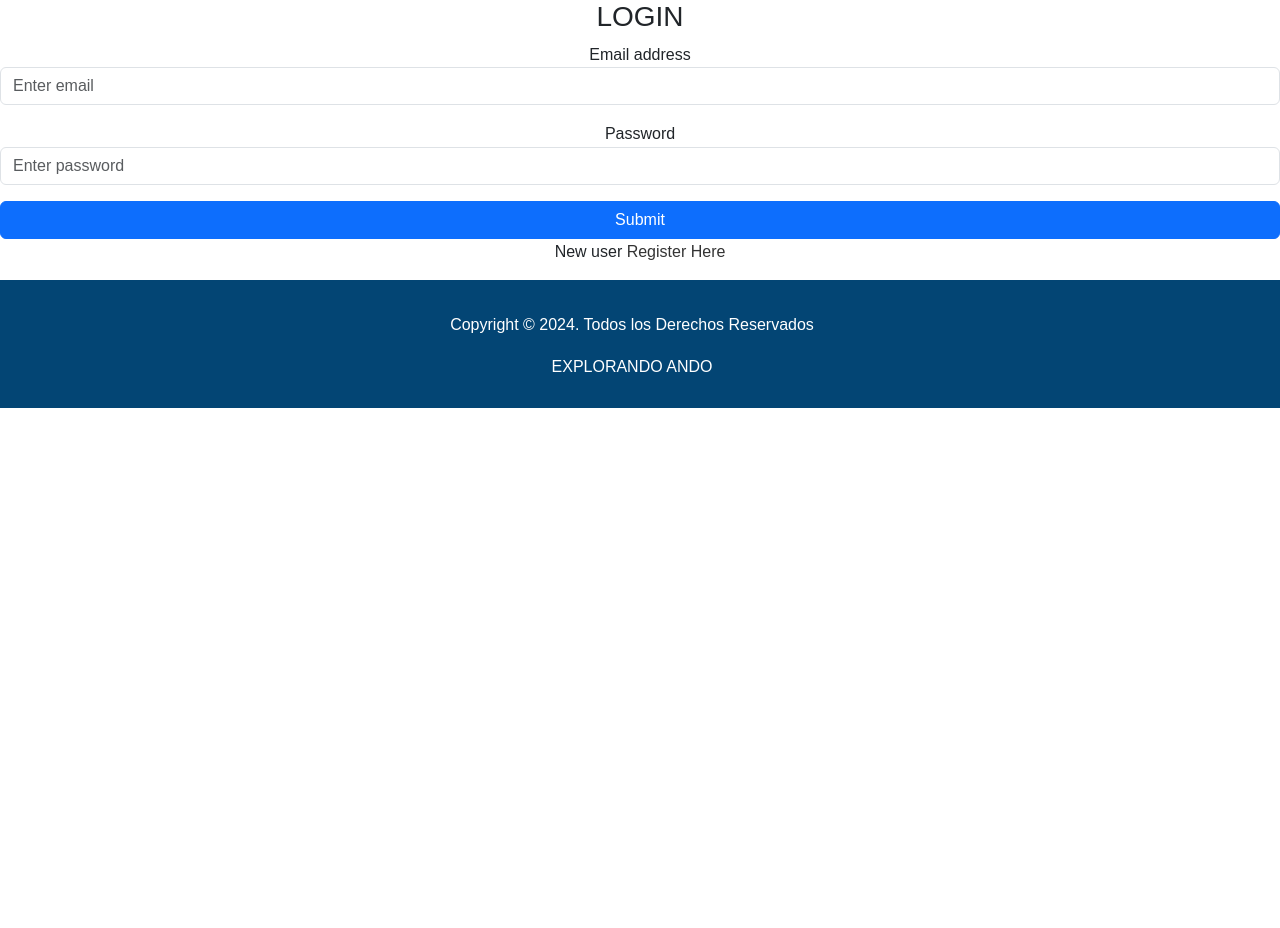
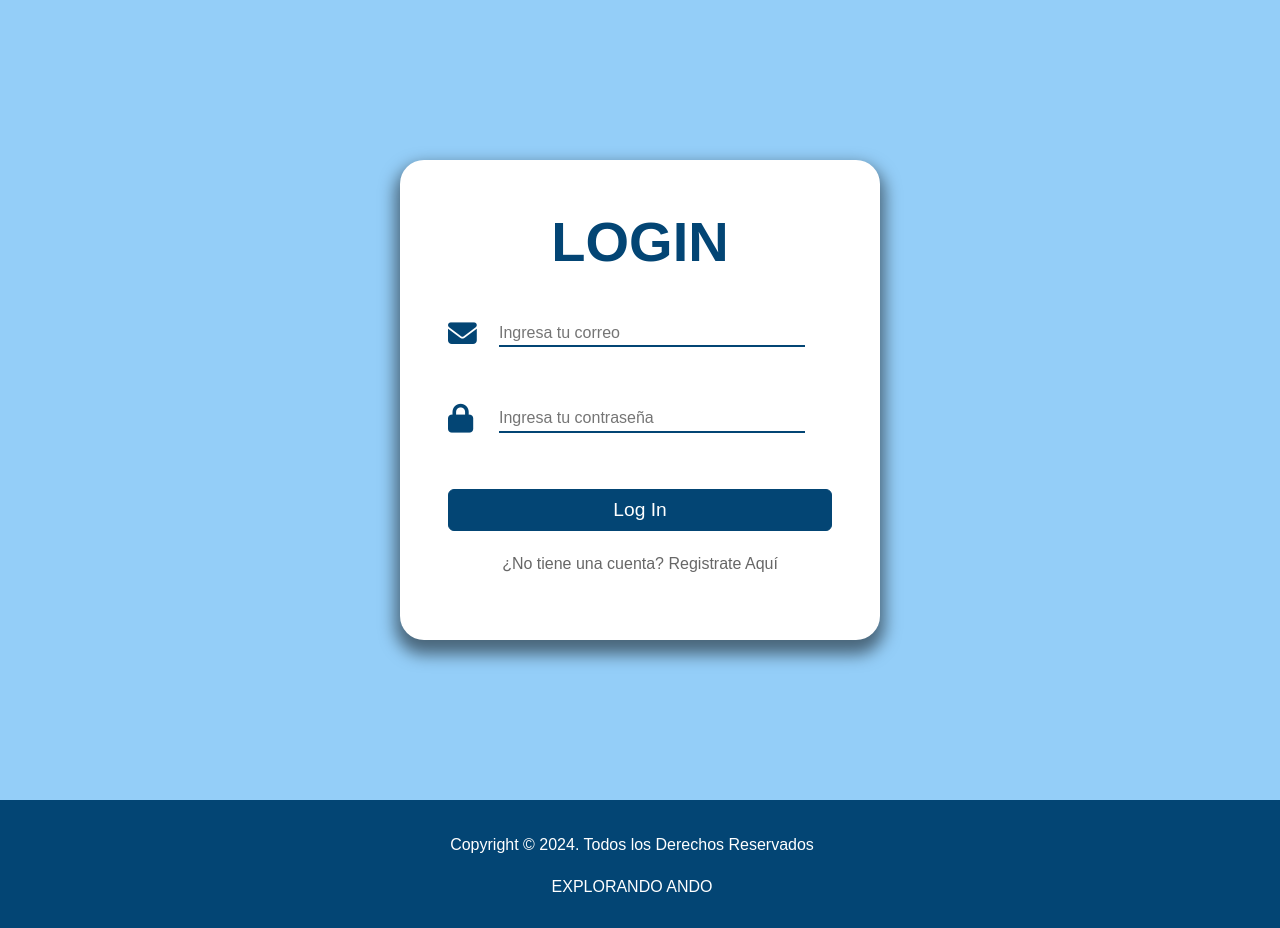
Before and after one commit to SalomeMosquera/ProyectoWEB_Final, a React (Vite) app: page / in a window 1280 px wide. Before the commit the page ends 800 px from the top, so only its background shows below. Built offline with nearby package versions, Linux system fonts and the light colour scheme; a web font is replaced by a local one.

Commit message:
CSS de Login y Registro

```diff
--- a/src/App.css
+++ b/src/App.css
@@ -23,6 +23,178 @@ body {
   line-height: 1.6;
   max-width: 100%;
   background-color: #fff;
+}
+
+/*Log-In*/
+.logIn {
+  display: flex;
+  justify-content: center;
+  align-items: center;
+  flex-direction: column;
+  background-color: #94cef8;
+  width: 100%;
+  height: 100vh;
+}
+
+.logIn form {
+  width: 100%;
+  max-width: 30rem;
+  padding: 3rem;
+  margin: 0rem 1rem;
+  background-color: #ffffff;
+  border-radius: 1.5rem;
+  box-shadow: 0rem 0.6rem 1rem 0.3rem rgba(0, 0, 0, 0.5);
+}
+
+.logIn form h3 {
+  font-weight: bold;
+  font-size: 3.5rem;
+  color: #034574;
+  margin-bottom: 1.5rem;
+}
+
+.logIn form .input-correcto {
+  width: 85%;
+  margin: 1.3rem 0rem;
+  border: none;
+  border-bottom: 2px solid #034574;
+  border-radius: 0;
+  font-size: 1rem;
+}
+
+.logIn form .input-correcto:hover {
+  background-color: #e0eef8;
+  border-radius: 0.2rem;
+}
+
+.mb-3 {
+  display: flex;
+  justify-content: center;
+  align-items: center;
+  font-size: 1.8rem;
+  color: #034574;
+}
+
+.mb-3 i {
+  margin-right: 0rem;
+  width: 1.5rem;
+}
+
+.logIn form button {
+  background-color: #034574;
+  border-color: #034574;
+  margin: 1.2rem 0rem;
+  font-size: 1.2rem;
+}
+
+.logIn form button:hover {
+  background-color: #006dbb;
+  border-color: #006dbb;
+}
+
+.register-text {
+  color: #676767;
+}
+.register-text a {
+  color: #676767;
+}
+
+/*Registro*/
+.registro {
+  display: flex;
+  justify-content: center;
+  align-items: center;
+  flex-direction: column;
+  background-color: #94cef8;
+  width: 100%;
+  min-height: 100vh;
+}
+
+.registro form {
+  width: 100%;
+  max-width: 30rem;
+  margin: 3rem 2rem 6rem 1rem;
+  padding: 2.2rem;
+  background-color: #ffffff;
+  border-radius: 1.5rem;
+  box-shadow: 0rem 0.6rem 1rem 0.3rem rgba(0, 0, 0, 0.5);
+}
+
+.registro form h3 {
+  font-weight: bold;
+  font-size: 2.5rem;
+  color: #034574;
+  margin-bottom: 0.4rem;
+}
+
+.registro form .input-correcto {
+  width: 85%;
+  padding-left: 0.25rem;
+  margin: 0.6rem 0rem;
+  border: none;
+  border-bottom: 2px solid #034574;
+  border-radius: 0;
+  font-size: 1rem;
+}
+
+.registro form .input-correcto:hover {
+  background-color: #e0eef8;
+  border-radius: 0.2rem;
+}
+
+.mb-3 {
+  display: flex;
+  justify-content: center;
+  align-items: center;
+  font-size: 1.8rem;
+  color: #034574;
+}
+
+.registro form button {
+  background-color: #034574;
+  border-color: #034574;
+  margin: 1rem 0rem;
+  font-size: 1.2rem;
+}
+
+.registro form button:hover {
+  background-color: #006dbb;
+  border-color: #006dbb;
+}
+
+/*Validaciones*/
+.error-text {
+  color: red;
+  font-size: 1rem;
+}
+
+.logIn form .input-error {
+  width: 85%;
+  padding-left: 0.25rem;
+  margin: 0.6rem 0rem;
+  border: none;
+  border-radius: 0;
+  font-size: 1rem;
+  background-color: rgb(255, 201, 201);
+  border-bottom: 2px solid #930000;
+}
+.registro form .input-error {
+  width: 85%;
+  padding-left: 0.25rem;
+  margin: 0.6rem 0rem;
+  border: none;
+  border-radius: 0;
+  font-size: 1rem;
+  background-color: rgb(255, 201, 201);
+  border-bottom: 2px solid #930000;
+}
+
+.logIn form .input-error:hover {
+  background-color: rgb(255, 152, 152);
+}
+
+.registro form .input-error:hover {
+  background-color: rgb(255, 152, 152);
 }
 
 .fixed {
--- /dev/null
+++ b/src/assets/Componentes/FormError.jsx
@@ -0,0 +1,16 @@
+import React from "react";
+
+const FormError = ({ error }) => {
+  return (
+    <>
+      {error && (
+        <p className="error-text">
+          <span>OOPs! </span>
+          {error.message}
+        </p>
+      )}
+    </>
+  );
+};
+
+export default FormError;
--- /dev/null
+++ b/src/assets/Componentes/FormInput.jsx
@@ -0,0 +1,25 @@
+import { forwardRef } from "react";
+import React from "react";
+
+const FormInput = forwardRef(
+  ({ type, placeholder, onChange, onBlur, name, error, children }, ref) => {
+    const errorClassInput = error ? "input-error" : "input-correcto";
+
+    return (
+      <div className="mb-6">
+        <input
+          className={errorClassInput}
+          type={type}
+          placeholder={placeholder}
+          ref={ref}
+          onChange={onChange}
+          onBlur={onBlur}
+          name={name}
+        />
+        {children}
+      </div>
+    );
+  }
+);
+
+export default FormInput;
--- a/src/assets/Context/Login.jsx
+++ b/src/assets/Context/Login.jsx
@@ -4,17 +4,30 @@ import { auth } from "../Firebase/firebase";
 import { toast } from "react-toastify";
 import { useNavigate } from "react-router-dom";
 import { BrowserRouter as Router, NavLink } from "react-router-dom";
+import { formValidate } from "../utils/formValidate";
+import { useForm } from "react-hook-form";
+
+import FormError from "../Componentes/FormError";
+import FormInput from "../Componentes/FormInput";
 
 const login = () => {
   const [email, setEmail] = useState("");
   const [password, setPassword] = useState("");
   const navigate = useNavigate();
 
-  const handleSubmit = async (e) => {
+  const {
+    register,
+    handleSubmit,
+    formState: { errors },
+  } = useForm();
+
+  const { required, patternEmail, minLength, validateTrim } = formValidate();
+
+  const Submit = async (e) => {
     e.preventDefault();
     try {
       await signInWithEmailAndPassword(auth, email, password);
-      console.log("User logged in Successfully");
+      console.log("Usuario loggeado Exitosamente!");
       navigate("/home");
       toast.success("User logged in Successfully", {
         position: "top-center",
@@ -29,40 +42,55 @@ const login = () => {
   };
 
   return (
-    <form onSubmit={handleSubmit}>
+    <>
+      <div className="logIn">
+        <form onSubmit={handleSubmit(Submit)}>
           <h3>Login</h3>
 
           <div className="mb-3">
-        <label>Email address</label>
-        <input
+            <i className="fa-solid fa-envelope"></i>
+            <FormInput
               type="email"
-          className="form-control"
-          placeholder="Enter email"
-          value={email}
-          onChange={(e) => setEmail(e.target.value)}
-        />
+              placeholder="Ingresa tu correo"
+              // onChange={(e) => setEmail(e.target.value)}
+              {...register("email", {
+                required,
+                pattern: patternEmail,
+              })}
+              error={errors.email}
+            >
+              <FormError error={errors.email} />
+            </FormInput>
           </div>
 
           <div className="mb-3">
-        <label>Password</label>
-        <input
+            <i className="fa-solid fa-lock"></i>
+            <FormInput
               type="password"
-          className="form-control"
-          placeholder="Enter password"
-          value={password}
-          onChange={(e) => setPassword(e.target.value)}
-        />
+              placeholder="Ingresa tu contraseña"
+              // onChange={(e) => setPassword(e.target.value)}
+              {...register("password", {
+                required,
+                minLength,
+                validate: validateTrim,
+              })}
+              error={errors.password}
+            >
+              <FormError error={errors.password} />
+            </FormInput>
           </div>
 
           <div className="d-grid">
             <button type="submit" className="btn btn-primary">
-          Submit
+              Log In
             </button>
           </div>
-      <p className="forgot-password text-right">
-        New user <a href="/register">Register Here</a>
+          <p className="register-text text-right">
+            ¿No tiene una cuenta? <a href="/register">Registrate Aquí</a>
           </p>
         </form>
+      </div>
+    </>
   );
 };
 
--- a/src/assets/Context/Register.jsx
+++ b/src/assets/Context/Register.jsx
@@ -3,12 +3,27 @@ import React, { useState } from "react";
 import { auth, db } from "../Firebase/firebase";
 import { setDoc, doc } from "firebase/firestore";
 import { toast } from "react-toastify";
+import { formValidate } from "../utils/formValidate";
+import { useForm } from "react-hook-form";
+
+import FormError from "../Componentes/FormError";
+import FormInput from "../Componentes/FormInput";
 
 const Register = () => {
   const [email, setEmail] = useState("");
   const [password, setPassword] = useState("");
   const [fname, setFname] = useState("");
   const [lname, setLname] = useState("");
+
+  const {
+    register,
+    handleSubmit,
+    formState: { errors },
+    getValues,
+  } = useForm();
+
+  const { required, patternEmail, minLength, validateTrim, validateEquals } =
+    formValidate();
 
   const handleRegister = async (e) => {
     e.preventDefault();
@@ -24,7 +39,7 @@ const Register = () => {
           photo: "",
         });
       }
-      console.log("User Registered Successfully!!");
+      console.log("Usuario Registrado Exitosamente!!");
       toast.success("User Registered Successfully!!", {
         position: "top-center",
       });
@@ -37,61 +52,96 @@ const Register = () => {
   };
 
   return (
-    <form onSubmit={handleRegister}>
+    <>
+      <div className="registro">
+        <form onSubmit={handleSubmit(handleRegister)}>
           <h3>Sign Up</h3>
 
           <div className="mb-3">
-        <label>First name</label>
-        <input
+            <i className="fa-solid fa-user-large"></i>
+            <FormInput
               type="text"
-          className="form-control"
-          placeholder="First name"
-          onChange={(e) => setFname(e.target.value)}
-          required
-        />
+              // className="form-control"
+              placeholder="Nombre"
+              {...register("fname", { required })}
+              error={errors.fname}
+            >
+              <FormError error={errors.fname} />
+            </FormInput>
           </div>
 
           <div className="mb-3">
-        <label>Last name</label>
-        <input
+            <i className="fa-solid fa-user-group"></i>
+            <FormInput
               type="text"
-          className="form-control"
-          placeholder="Last name"
-          onChange={(e) => setLname(e.target.value)}
-        />
+              // className="form-control"
+              placeholder="Apellido"
+              {...register("lname", { required })}
+              error={errors.lname}
+            >
+              <FormError error={errors.lname} />
+            </FormInput>
           </div>
 
           <div className="mb-3">
-        <label>Email address</label>
-        <input
+            <i className="fa-solid fa-envelope"></i>
+            <FormInput
               type="email"
-          className="form-control"
-          placeholder="Enter email"
-          onChange={(e) => setEmail(e.target.value)}
-          required
-        />
+              // className="form-control"
+              placeholder="Ingresa tu correo"
+              {...register("email", {
+                required,
+                pattern: patternEmail,
+              })}
+              error={errors.email}
+            >
+              <FormError error={errors.email} />
+            </FormInput>
           </div>
 
           <div className="mb-3">
-        <label>Password</label>
-        <input
+            <i className="fa-solid fa-lock"></i>
+            <FormInput
               type="password"
-          className="form-control"
-          placeholder="Enter password"
-          onChange={(e) => setPassword(e.target.value)}
-          required
-        />
+              // className="form-control"
+              placeholder="Contraseña"
+              {...register("password", {
+                required,
+                minLength,
+                validate: validateTrim,
+              })}
+              error={errors.password}
+            >
+              <FormError error={errors.password} />
+            </FormInput>
+          </div>
+
+          <div className="mb-3">
+            <i className="fa-solid fa-lock"></i>
+            <FormInput
+              type="password"
+              // className="form-control"
+              placeholder="Repite la contraseña"
+              {...register("password2", {
+                validate: validateEquals(getValues("password")),
+              })}
+              error={errors.password2}
+            >
+              <FormError error={errors.password2} />
+            </FormInput>
           </div>
 
           <div className="d-grid">
             <button type="submit" className="btn btn-primary">
-          Sign Up
+              Registrate
             </button>
           </div>
-      <p className="forgot-password text-right">
-        Already registered <a href="/login">Login</a>
+          <p className="register-text text-right">
+            ¿Ya tienes cuenta? <a href="/login">Login</a>
           </p>
         </form>
+      </div>
+    </>
   );
 };
 
--- /dev/null
+++ b/src/assets/utils/formValidate.js
@@ -0,0 +1,30 @@
+export const formValidate = (getValues) => {
+  return {
+    required: {
+      value: true,
+      message: "Campo Obligatorio",
+    },
+    patternEmail: {
+      value:
+        /[a-z0-9]+(\.[_a-z0-9]+)*@[a-z0-9-]+(\.[a-z0-9-]+)*(\.[a-z]{2,15})/,
+      message: "Formato de Email incorrecto.",
+    },
+    minLength: {
+      value: 8,
+      message: "Mínimo 8 caracteres",
+    },
+    validateTrim: {
+      trim: (v) => {
+        if (!v.trim()) {
+          return "No se aceptan espacios como caracteres";
+        }
+        return true;
+      },
+    },
+    validateEquals(value) {
+      return {
+        equals: (v) => v === value || "No coinciden las constraseñas",
+      };
+    },
+  };
+};
```
Also changed, not shown: src/assets/utils/erroresFirebase.js (added, +29 -0 lines). Lines whose indentation alone changed are shown as unchanged.
